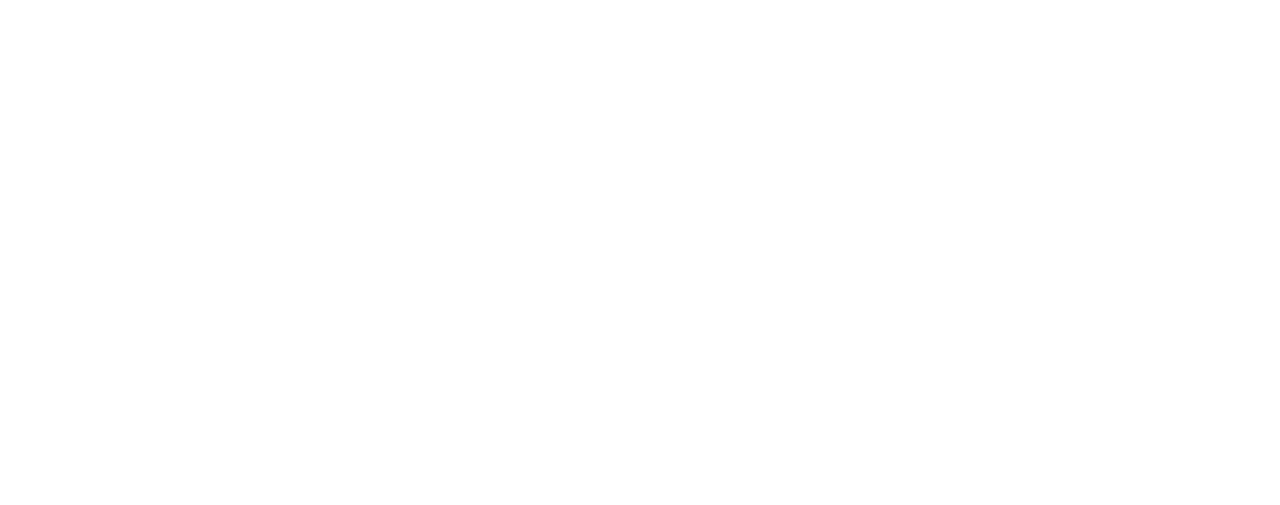
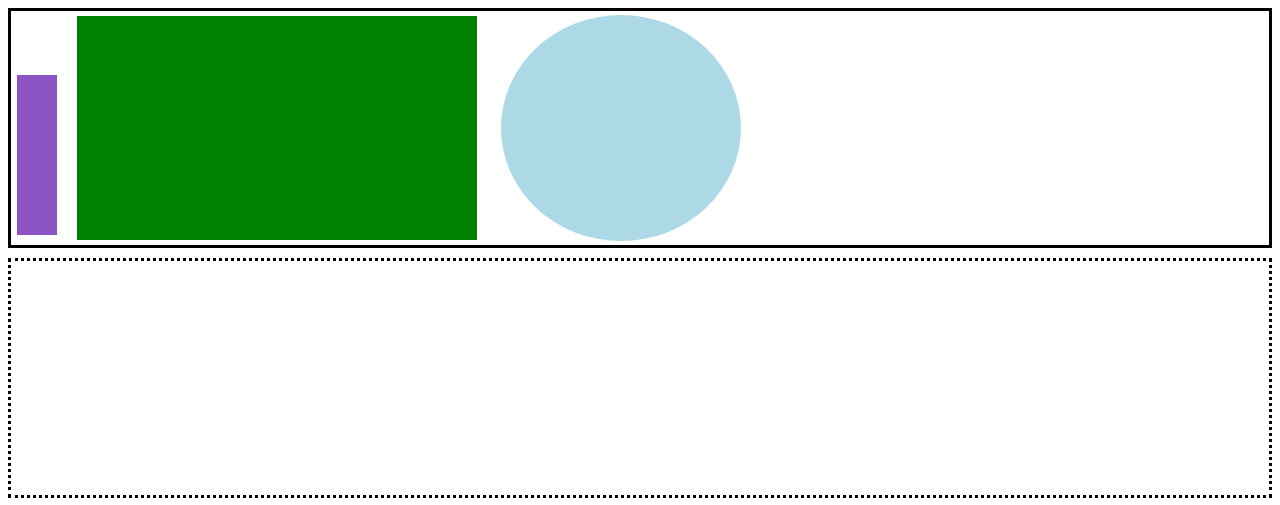
Before and after one commit to JoyUmoekpo/HTML-CSS-2-lab-exercise, a plain HTML site: page drill-2/index.html in a window 1280 px wide. Drawn offline with Linux system fonts and the light colour scheme.

Commit message:
Completed section one

```diff
--- a/drill-2/index.css
+++ b/drill-2/index.css
@@ -0,0 +1,57 @@
+body {
+    background-color: #fff;
+}
+
+section {
+    width: 100%;
+    height: 30vh;
+    display: flex;
+
+}
+
+#solid {
+    border: solid;
+    box-sizing: border-box;
+    margin-bottom: 10px;
+}
+
+.square {
+    background-color: #8C55C3;
+    margin-top: 8vh;
+    margin-left: 6px;
+    height: 20vh;
+    width: 5vh;
+}
+
+.rectangle {
+    background-color: green;
+    margin: 5px 20px;
+    width: 50vh;
+}
+
+.circle {
+    background-color: lightblue;
+    border-radius: 50%;
+    width: 30vh;
+    margin: 4px;
+}
+
+#dotted {
+    border: dotted;
+    box-sizing: border-box;
+    margin-bottom: 10px;
+}
+
+/* #rectangle {
+    background-color: lightgoldenrodyellow;
+    margin-top: 5vh;
+    margin-left: 5vh;
+    height: 20vh;
+    width: 130vh;
+    box-shadow: #000 5px 5px;
+} */
+
+#shadow {
+    box-sizing: border-box;
+    border: box-shadow;
+}
--- a/drill-2/index.html
+++ b/drill-2/index.html
@@ -5,8 +5,19 @@
     <meta http-equiv="X-UA-Compatible" content="IE=edge">
     <meta name="viewport" content="width=device-width, initial-scale=1.0">
     <title>Drill 2</title>
+    <link rel="stylesheet" href="/drill-2/index.css">
 </head>
 <body>
-
+    <section id="solid">
+        <div class="square"></div>
+        <div class="rectangle"></div>
+        <div class="circle"></div>
+    </section>
+    <section id="dotted">
+        <div id="rectangle"></div>
+    </section>
+    <section id="shadow">
+        <div id="friends"></div>
+    </section>
 </body>
 </html>
```
